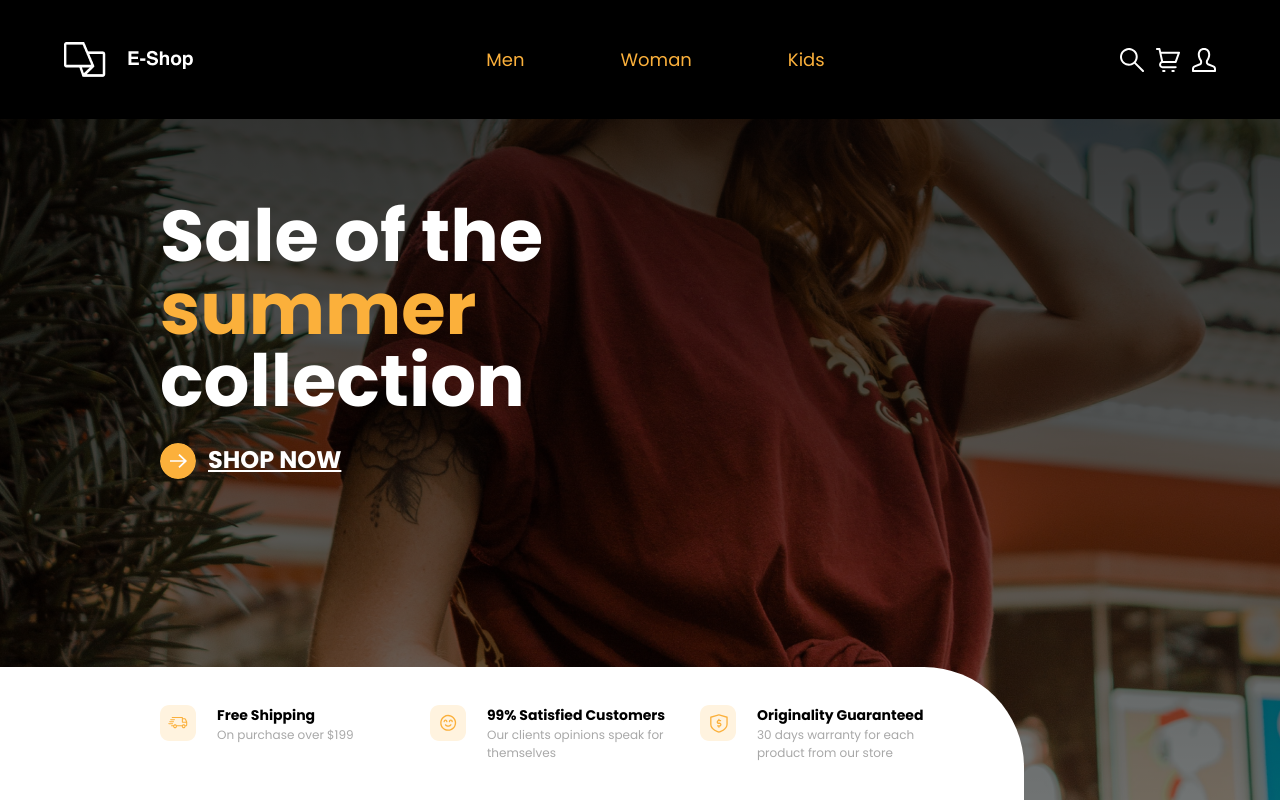
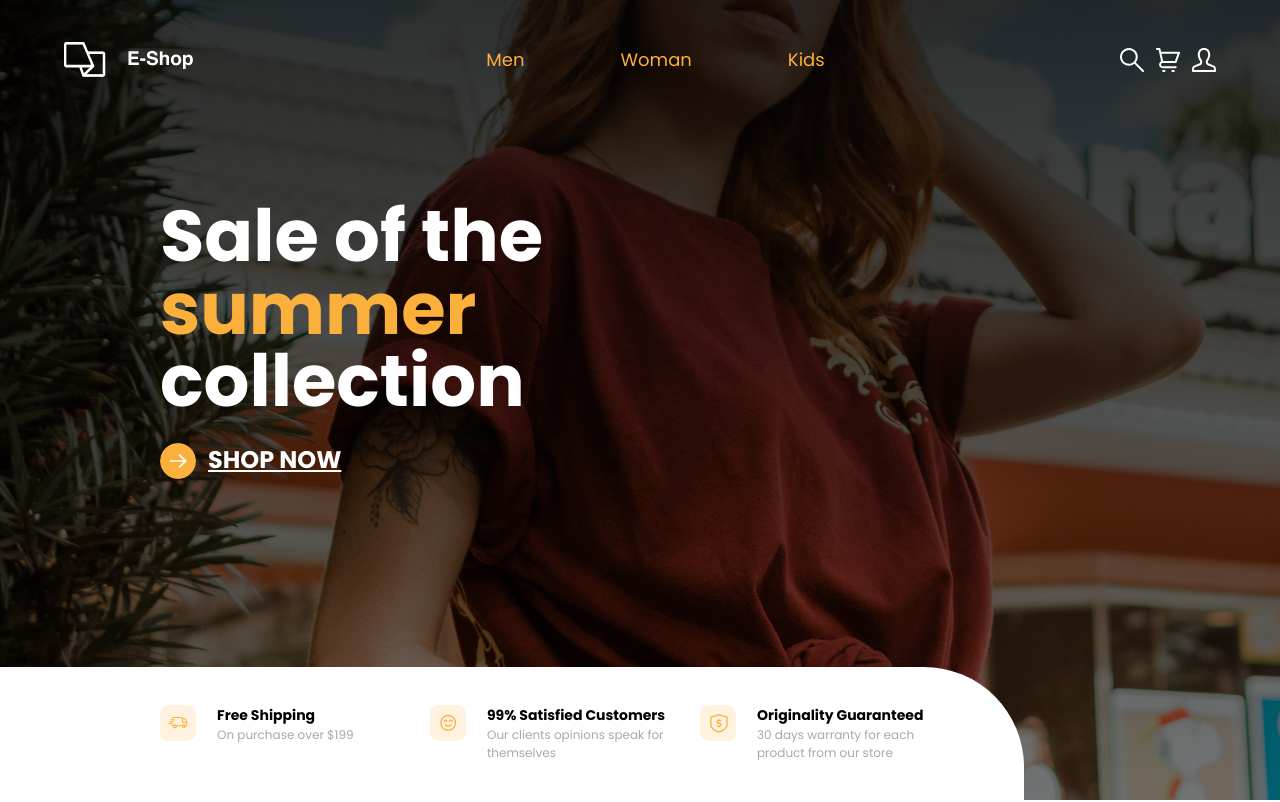
Before and after one commit to st-khanhngo/FE-Internship-2023_Khanh-Ngo-H_ReactJS, a React (Create React App) app: page / in a window 1280 px wide. Shown: the top 802 px of the page. Built offline with nearby package versions, Linux system fonts and the light colour scheme.

Commit message:
improve page styling

```diff
--- a/src/App.tsx
+++ b/src/App.tsx
@@ -1,4 +1,4 @@
-import { BrowserRouter, Routes, Route } from 'react-router-dom';
+import { BrowserRouter, Routes, Route, useLocation } from 'react-router-dom';
 
 import './stylesheets/style.scss';
 import { routePaths } from './app.routes';
--- a/src/app/pages/cart/components/ProductCart.tsx
+++ b/src/app/pages/cart/components/ProductCart.tsx
@@ -1,7 +1,7 @@
 import { Link } from 'react-router-dom';
 import { CartItem, CartProps } from '../../../models/cartItem';
 import { useDispatch } from 'react-redux';
-import { useRef, useState } from 'react';
+import { useEffect, useRef, useState } from 'react';
 import { deleteCart, updateCart } from '../../../redux/action';
 
 interface ProductCartProps {
--- a/src/app/pages/cart/containers/Cart.tsx
+++ b/src/app/pages/cart/containers/Cart.tsx
@@ -11,12 +11,15 @@ import { StateProps } from '../../../redux/store';
 
 const Cart = (): ReactElement => {
   const cart = useSelector((state: StateProps) => state.cart.cart);
-  console.log(cart);
 
   const cartService = new CartService();
   useEffect(() => {
     saveToLocalStorage(StorageKeys.CART, cart);
   }, [cart]);
+
+  useEffect(() => {
+    window.scroll(0, 0);
+  }, []);
 
   return (
     <>
--- a/src/app/pages/home/containers/Home.tsx
+++ b/src/app/pages/home/containers/Home.tsx
@@ -20,6 +20,10 @@ const Home = () => {
   useEffect(() => {
     dispatch(getProducts() as any);
   }, [dispatch]);
+
+  useEffect(() => {
+    window.scroll(0, 0);
+  }, []);
 
   return (
     <main>
--- a/src/app/shared/components/layout/Header.tsx
+++ b/src/app/shared/components/layout/Header.tsx
@@ -1,4 +1,4 @@
-import { Link } from 'react-router-dom';
+import { Link, useLocation } from 'react-router-dom';
 import logo from '../../../../assets/images/shop-logo.png';
 import CartService from '../../services/cartService';
 import { useSelector } from 'react-redux';
@@ -8,8 +8,9 @@ export const Header = () => {
   const cart = useSelector((state: StateProps) => state.cart.cart);
   const cartService = new CartService();
 
+  const location = useLocation().pathname.replace('/', '');
   return (
-    <header className={`header cart`}>
+    <header className={`header ${location}`}>
       <div className="container flex">
         <h1 className="header-logo">
           <Link to="/" className="header-link">
--- a/src/stylesheets/base/_base.scss
+++ b/src/stylesheets/base/_base.scss
@@ -6,7 +6,6 @@ body {
   height: 100%;
   margin: 0px;
   padding: 0px;
-  overflow-x: hidden;
   font-family: "Poppins";
 }
 
```
